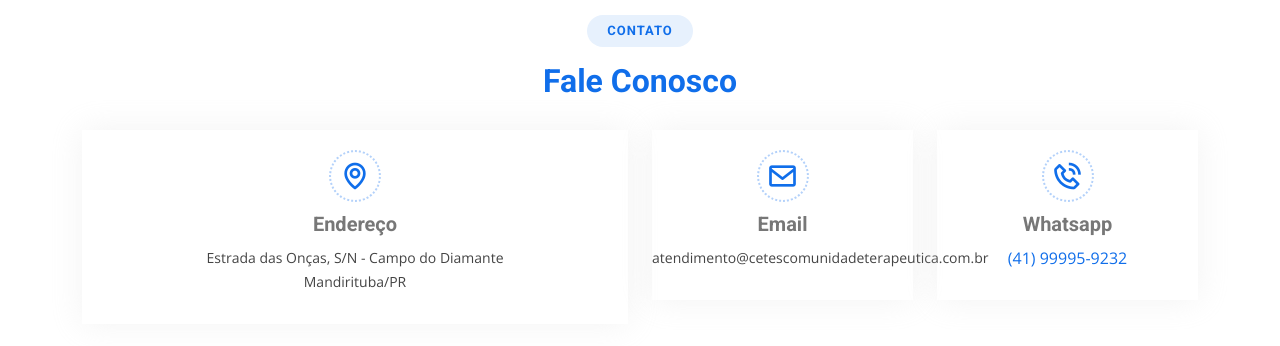
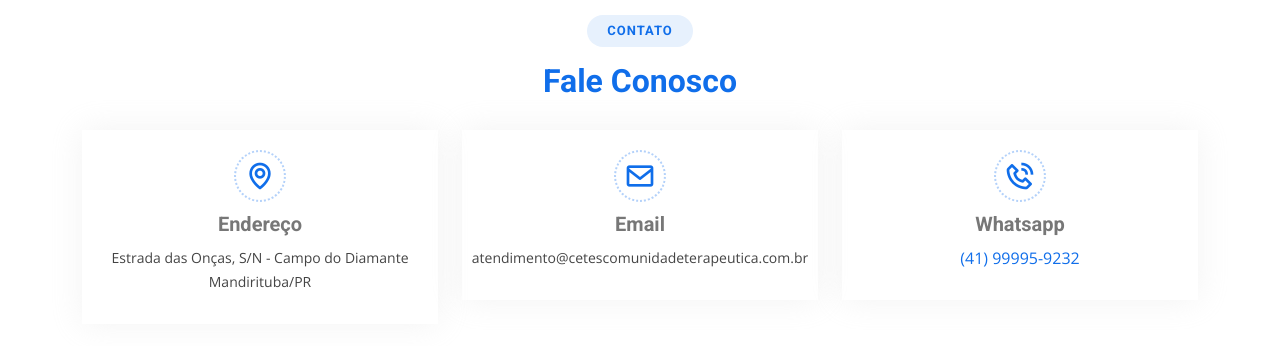
Before and after one commit to dev-eliandro/cetes, a plain HTML site: page index.html in a window 1280 px wide. Shown: the part 3620-3966 px from the top of the page. Drawn offline with nearby package versions, Linux system fonts and the light colour scheme; grey boxes are pictures that could not be loaded.

Commit message:
alteração de logo e manutenção

```diff
--- a/index.html
+++ b/index.html
@@ -11,7 +11,7 @@
 
   <!-- Favicons -->
   <link href="assets/img/favicon.png" rel="icon">
-  <link href="assets/img/apple-touch-icon.png" rel="apple-touch-icon">
+
 
   <!-- Google Fonts -->
   <link
@@ -433,7 +433,7 @@
         </div>
 
         <div class="row" data-aos="fade-up" data-aos-delay="100">
-          <div class="col-lg-6">
+          <div class="col-lg-4">
             <div class="info-box mb-4">
               <i class="bx bx-map"></i>
               <h3>Endereço</h3>
@@ -442,7 +442,7 @@
             </div>
           </div>
 
-          <div class="col-lg-3 col-md-6">
+          <div class="col-lg-4 col-md-6">
             <div class="info-box  mb-4">
               <i class="bx bx-envelope"></i>
               <h3>Email</h3>
@@ -450,7 +450,7 @@
             </div>
           </div>
 
-          <div class="col-lg-3 col-md-6">
+          <div class="col-lg-4 col-md-6">
             <div class="info-box  mb-4">
               <i class="bx bx-phone-call"></i>
               <h3>Whatsapp</h3>
```
Also changed, not shown: assets/img/favicon.png.
